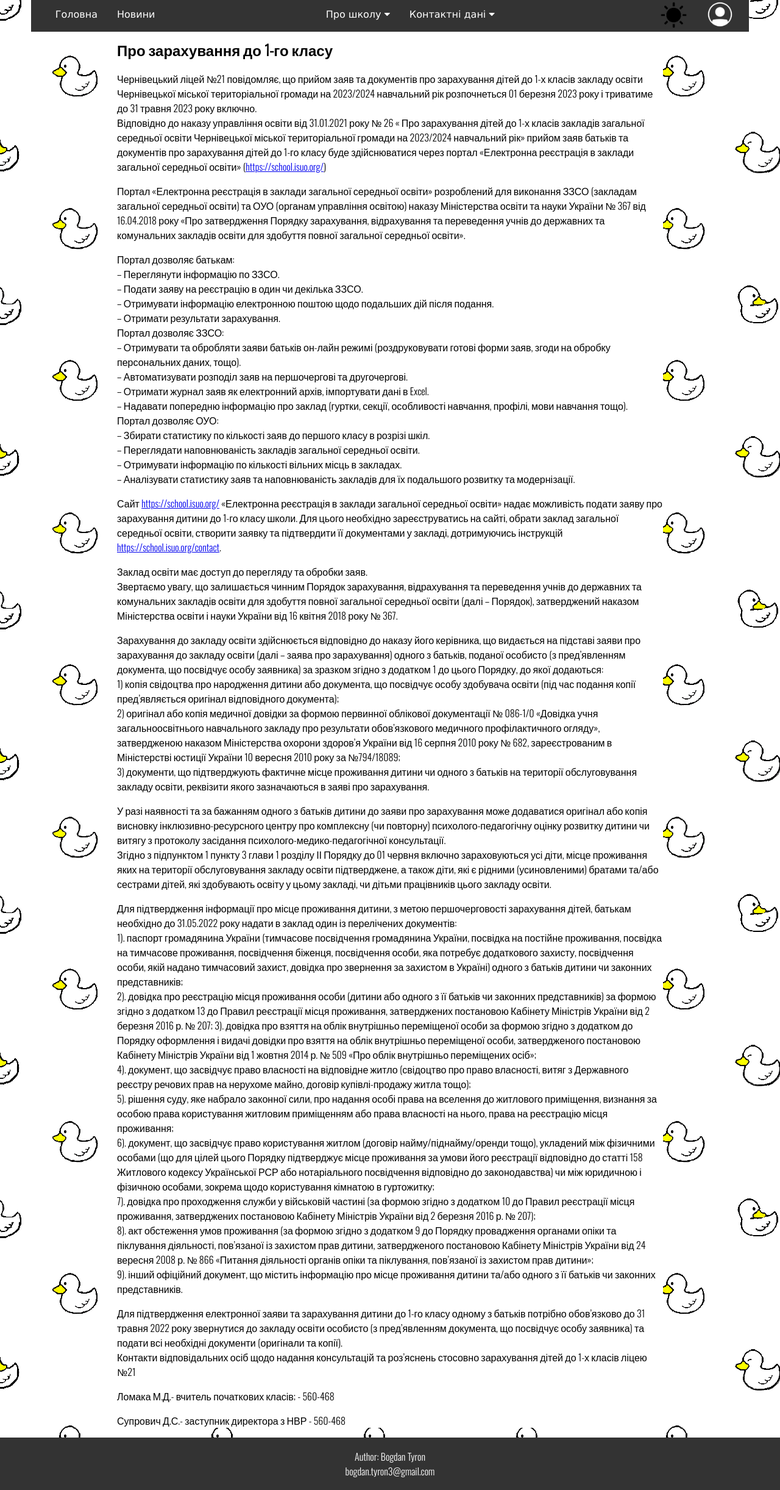
After one commit to NickNameUA/Site, a PHP site: page /More_information.php in a window 1280 px wide. The commit adds this page. Shown: the whole page at 61% size. Run offline with PHP 8.4, Linux system fonts and the light colour scheme; the visitor is signed in with stand-in values (Sample User, id 1); data that the repository does not hold is empty; some libraries are stand-ins or nearby versions.

Commit message:
More_information

```diff
--- /dev/null
+++ b/More_information.php
@@ -0,0 +1,88 @@
+<?php session_start()?>
+<!DOCTYPE html>
+<html lang="en">
+<head>
+  <meta charset="UTF-8">
+  <meta http-equiv="X-UA-Compatible" content="IE=edge">
+  <meta name="viewport" content="width=device-width, initial-scale=1.0">
+  <link rel="stylesheet" href="Styles/Pages/More_information.css"/>
+  <link rel="preconnect" href="https://fonts.googleapis.com">
+  <link rel="preconnect" href="https://fonts.gstatic.com" crossorigin>
+  <link href="https://fonts.googleapis.com/css2?family=Oswald:wght@300&display=swap" rel="stylesheet">
+  <title>Додаткові відомості</title>
+  <?php
+  include "Details/Links.php";
+  include "Details/NavBar.php";
+  ?>
+  <script src="Src/NavBar.js"></script>
+  <script src="Src/Scroll.js"></script>
+  <script src="Src/Theame.js"></script>
+</head>
+<body onload="check()">
+  <div class="pagebodyMain">
+    <div>
+      <div class="paragraph">
+        <h2>Про зарахування до 1-го класу</h2>
+        <p>
+        Чернівецький ліцей №21 повідомляє, що  прийом заяв та документів про зарахування дітей до 1-х класів закладу освіти Чернівецької міської територіальної громади на 2023/2024 навчальний рік розпочнеться 01 березня 2023 року і триватиме до 31 травня 2023 року включно. </br>
+        Відповідно до наказу управління освіти від 31.01.2021 року № 26 « Про зарахування  дітей до 1-х класів закладів загальної середньої освіти Чернівецької міської територіальної громади на 2023/2024 навчальний рік» прийом заяв батьків та документів про зарахування дітей до 1-го класу буде здійснюватися  через  портал «Електронна реєстрація в заклади загальної середньої освіти» (<a href="https://school.isuo.org/">https://school.isuo.org/</a>)
+        </p>
+        <p>
+        Портал «Електронна реєстрація в заклади загальної середньої освіти» розроблений для виконання ЗЗСО (закладам загальної середньої освіти) та ОУО (органам управління освітою) наказу Міністерства освіти та науки України № 367 від 16.04.2018 року «Про затвердження Порядку зарахування, відрахування та переведення учнів до державних та комунальних закладів освіти для здобуття повної загальної середньої освіти».
+        </p>
+        <p>
+        <span>Портал дозволяє батькам:</span></br>
+        – Переглянути інформацію по ЗЗСО.</br>
+        – Подати заяву на реєстрацію в один чи декілька ЗЗСО.</br>
+        – Отримувати інформацію електронною поштою щодо подальших дій після подання.</br>
+        – Отримати результати зарахування.</br>
+        <span>Портал дозволяє ЗЗСО:</span></br>
+        – Отримувати та обробляти заяви батьків он-лайн режимі (роздруковувати готові форми заяв, згоди на обробку персональних даних, тощо).</br>
+        – Автоматизувати розподіл заяв на першочергові та другочергові.</br>
+        – Отримати журнал заяв як електронний архів, імпортувати дані в Excel.</br>
+        – Надавати попередню інформацію про заклад (гуртки, секції, особливості навчання, профілі, мови навчання тощо).</br>
+        <span>Портал дозволяє ОУО:</span></br>
+        – Збирати статистику по кількості заяв до першого класу в розрізі шкіл.</br>
+        – Переглядати наповнюваність закладів загальної середньої освіти.</br>
+        – Отримувати інформацію по кількості вільних місць в закладах.</br>
+        – Аналізувати статистику заяв та наповнюваність закладів для їх подальшого розвитку та модернізації.</br>
+        </p>
+        <p>
+        Сайт  <a href="https://school.isuo.org/">https://school.isuo.org/</a> «Електронна реєстрація в заклади загальної середньої освіти»   надає  можливість  подати  заяву  про зарахування  дитини до 1-го класу школи. Для цього необхідно зареєструватись на сайті, обрати заклад загальної середньої освіти,  створити заявку та підтвердити її документами у закладі, дотримуючись інструкцій <a href="https://school.isuo.org/contact">https://school.isuo.org/contact</a>.
+        </p>
+        <p>
+        Заклад освіти  має доступ до перегляду та обробки заяв. </br>
+        Звертаємо увагу, що залишається чинним Порядок зарахування, відрахування та переведення учнів до державних та комунальних закладів освіти для здобуття повної загальної середньої освіти (далі – Порядок), затверджений наказом Міністерства освіти і науки України від 16 квітня 2018 року № 367.
+        </p>
+        <p>
+        Зарахування до закладу освіти здійснюється відповідно до наказу його керівника, що видається на підставі заяви про зарахування до закладу освіти (далі – заява про зарахування) одного з батьків, поданої особисто (з пред’явленням документа, що посвідчує особу заявника) за зразком згідно з додатком 1 до цього Порядку, до якої додаються:</br>
+        1) копія свідоцтва про народження дитини або документа, що посвідчує особу здобувача освіти (під час подання копії пред’являється оригінал відповідного документа);</br>
+        2) оригінал або копія медичної довідки за формою первинної облікової документації № 086-1/0 «Довідка учня загальноосвітнього навчального закладу про результати обов’язкового медичного профілактичного огляду», затвердженою наказом Міністерства охорони здоров’я України від 16 серпня 2010 року № 682, зареєстрованим в Міністерстві юстиції України 10 вересня 2010 року за №794/18089;</br>
+        3)  документи, що підтверджують фактичне місце проживання дитини чи одного з батьків на території обслуговування закладу освіти, реквізити якого зазначаються в заяві про зарахування.</br>
+        </p>
+        <p>
+        У разі наявності та за бажанням одного з батьків дитини до заяви про зарахування може додаватися оригінал або копія висновку інклюзивно-ресурсного центру про комплексну (чи повторну) психолого-педагогічну оцінку розвитку дитини чи витягу з протоколу засідання психолого-медико-педагогічної консультації.</br>
+        Згідно з підпунктом 1 пункту 3 глави 1 розділу ІІ Порядку до 01 червня включно зараховуються усі діти, місце проживання яких на території обслуговування закладу освіти підтверджене, а також діти, які є рідними (усиновленими) братами та/або сестрами дітей, які здобувають освіту у цьому закладі, чи дітьми працівників цього закладу освіти.</br>
+        </p>
+        <p>
+        Для  підтвердження  інформації про місце проживання дитини, з метою першочерговості зарахування дітей, батькам необхідно до 31.05.2022 року надати в заклад  один із перелічених документів:</br>
+        1). паспорт громадянина України (тимчасове посвідчення громадянина України, посвідка на постійне проживання, посвідка на тимчасове проживання, посвідчення біженця, посвідчення особи, яка потребує додаткового захисту, посвідчення особи, якій надано тимчасовий захист, довідка про звернення за захистом в Україні) одного з батьків дитини чи законних представників;</br>
+        2). довідка про реєстрацію місця проживання особи (дитини або одного з її батьків чи законних представників) за формою згідно з додатком 13 до Правил реєстрації місця проживання, затверджених постановою Кабінету Міністрів України від 2 березня 2016 р.     № 207;
+        3). довідка про взяття на облік внутрішньо переміщеної особи за формою згідно з додатком до Порядку оформлення і видачі довідки про взяття на облік внутрішньо переміщеної особи, затвердженого постановою Кабінету Міністрів України від 1 жовтня 2014 р. № 509 «Про облік внутрішньо переміщених осіб»;</br>
+        4). документ, що засвідчує право власності на відповідне житло (свідоцтво про право власності, витяг з Державного реєстру речових прав на нерухоме майно, договір купівлі-продажу житла тощо);</br>
+        5). рішення суду, яке набрало законної сили, про надання особі права на вселення до житлового приміщення, визнання за особою права користування житловим приміщенням або права власності на нього, права на реєстрацію місця проживання;</br>
+        6). документ, що засвідчує право користування житлом (договір найму/піднайму/оренди тощо), укладений між фізичними особами (що для цілей цього Порядку підтверджує місце проживання за умови його реєстрації відповідно до статті 158 Житлового кодексу Української РСР або нотаріального посвідчення відповідно до законодавства) чи між юридичною і фізичною особами, зокрема щодо користування кімнатою в гуртожитку;</br>
+        7). довідка про проходження служби у військовій частині (за формою згідно з додатком 10 до Правил реєстрації місця проживання, затверджених постановою Кабінету Міністрів України від 2 березня 2016 р. № 207);</br>
+        8). акт обстеження умов проживання (за формою згідно з додатком 9 до Порядку провадження органами опіки та піклування діяльності, пов’язаної із захистом прав дитини, затвердженого постановою Кабінету Міністрів України від 24 вересня 2008 р. № 866 «Питання діяльності органів опіки та піклування, пов’язаної із захистом прав дитини»;</br>
+        9). інший офіційний документ, що містить інформацію про місце проживання дитини та/або одного з її батьків чи законних представників.</br>
+        </p>
+        <p>Для підтвердження електронної заяви  та  зарахування дитини до 1-го класу одному з батьків  потрібно обов’язково до 31 травня 2022 року звернутися до закладу освіти особисто (з пред’явленням документа, що посвідчує особу заявника) та подати всі необхідні документи  (оригінали та копії).</br>
+        Контакти відповідальних осіб щодо надання консультацій та роз’яснень стосовно зарахування дітей до 1-х класів ліцею №21</p>
+        <p>Ломака М.Д.- вчитель початкових класів; - 560-468</p>
+        <p>Супрович Д.С.- заступник директора з НВР - 560-468</p>
+      </div>
+    </div>
+  </div>
+</body>
+<?php include "Details/Footer.php";?>
+</html>
--- a/SchoolRuls.php
+++ b/SchoolRuls.php
@@ -20,7 +20,7 @@
 </head>
 <body onload="check()">
   <div class="pagebodyRules">
-    <div id="mainRules">
+    <div id="mainAlternative">
       <h1>Загальні правила поведінки учнів у школі</h1>
       <p>
       Загальна частина </P>
--- /dev/null
+++ b/Styles/Pages/More_information.css
@@ -0,0 +1,13 @@
+body {
+  font-family: "Oswald", sans-serif;
+}
+
+h2 {
+  margin: 7% auto 2% auto;
+}
+
+.paragraph {
+  background-color: #FFFFFF;
+  width: 70%;
+  margin-left: 15%;
+}
--- a/Styles/Pages/Prototype.css
+++ b/Styles/Pages/Prototype.css
@@ -53,6 +53,23 @@ body {
   position: relative;
   display: inline-block;
   text-align: center;
+}
+
+#mainAlternative {
+  width: 70%;
+  background-color: var(--main-bg-color);
+  height: fit-content;
+  box-sizing: border-box;
+  margin-bottom: 10%;
+  padding: 3%;
+  /* border: 1px var(--second-bg-color) solid; */
+  border-bottom: none;
+  position: relative;
+  display: inline-block;
+}
+
+a {
+  cursor: pointer;
 }
 
 #scrlBtnTop {
```
Also changed, not shown: Styles/Pages/ForStudents.css (+0 -7 lines), Styles/Pages/ScoolRuls.css (+0 -13 lines), Img/portal.png (added), Img/shout.png (deleted).
